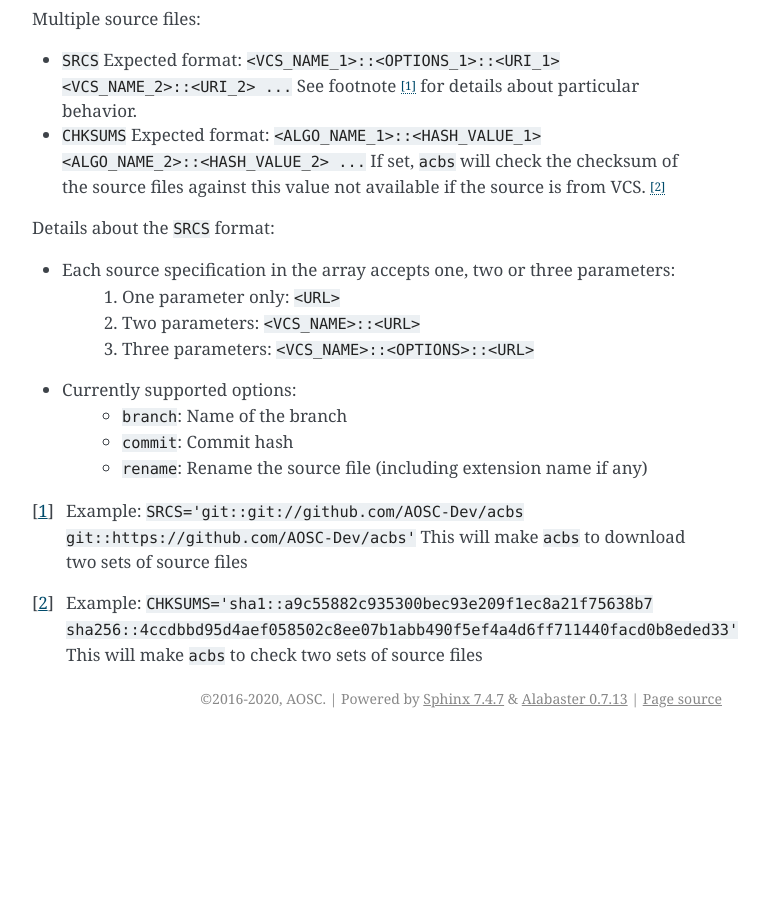
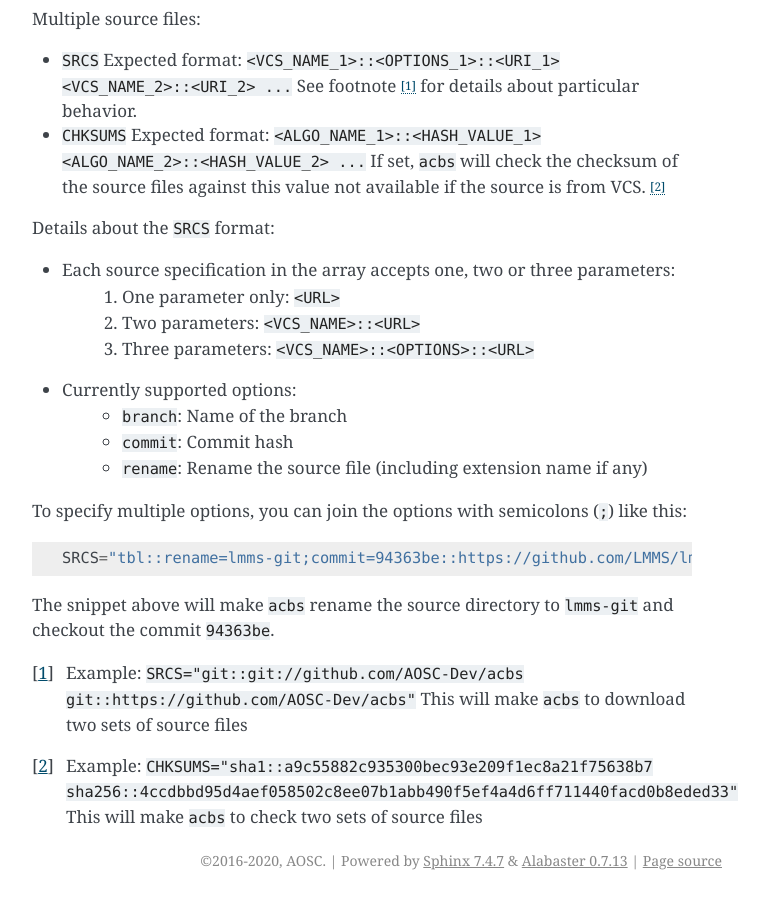
Before and after one commit to AOSC-Dev/acbs, a Sphinx documentation site: the page built from docs/source/spec_format.rst, in a window 1280 px wide and 900 px high, scrolled down 1441 px. Shown: the whole window, without its empty margins (388-1157 px from the left). Built offline with Sphinx 7.4.7, drawn with Linux system fonts in a browser that asks for light colours; before the commit the page ends 2179 px from its top, so only the background shows below that.

Commit message:
spec_format: fix links to wiki and ...
... add explanation for SRCS options

```diff
--- a/docs/source/spec_format.rst
+++ b/docs/source/spec_format.rst
@@ -64,6 +64,13 @@ Details about the ``SRCS`` format:
     * ``commit``: Commit hash
     * ``rename``: Rename the source file (including extension name if any)
 
-.. _Autobuild3: https://wiki.aosc.io/en/dev-sys-defines
-.. [1] Example: ``SRCS='git::git://github.com/AOSC-Dev/acbs git::https://github.com/AOSC-Dev/acbs'`` This will make ``acbs`` to download two sets of source files
-.. [2] Example: ``CHKSUMS='sha1::a9c55882c935300bec93e209f1ec8a21f75638b7 sha256::4ccdbbd95d4aef058502c8ee07b1abb490f5ef4a4d6ff711440facd0b8eded33'`` This will make ``acbs`` to check two sets of source files
+To specify multiple options, you can join the options with semicolons (``;``) like this:
+::
+
+  SRCS="tbl::rename=lmms-git;commit=94363be::https://github.com/LMMS/lmms"
+
+The snippet above will make ``acbs`` rename the source directory to ``lmms-git`` and checkout the commit ``94363be``.
+
+.. _Autobuild3: https://wiki.aosc.io/developer/packaging/autobuild3-manual/#the-defines-file
+.. [1] Example: ``SRCS="git::git://github.com/AOSC-Dev/acbs git::https://github.com/AOSC-Dev/acbs"`` This will make ``acbs`` to download two sets of source files
+.. [2] Example: ``CHKSUMS="sha1::a9c55882c935300bec93e209f1ec8a21f75638b7 sha256::4ccdbbd95d4aef058502c8ee07b1abb490f5ef4a4d6ff711440facd0b8eded33"`` This will make ``acbs`` to check two sets of source files
```
